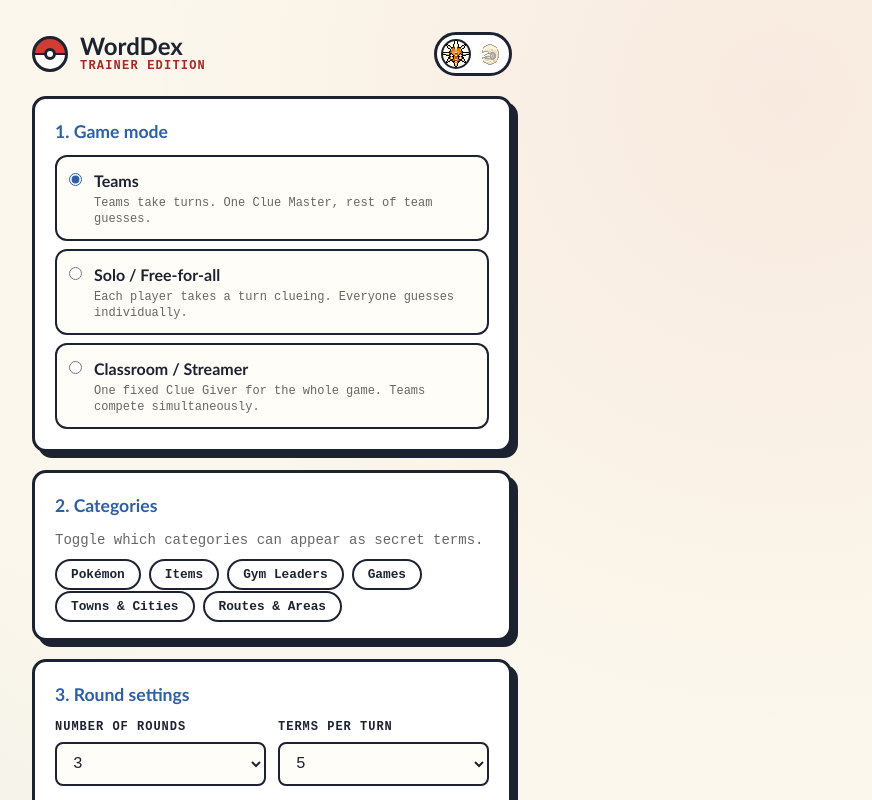
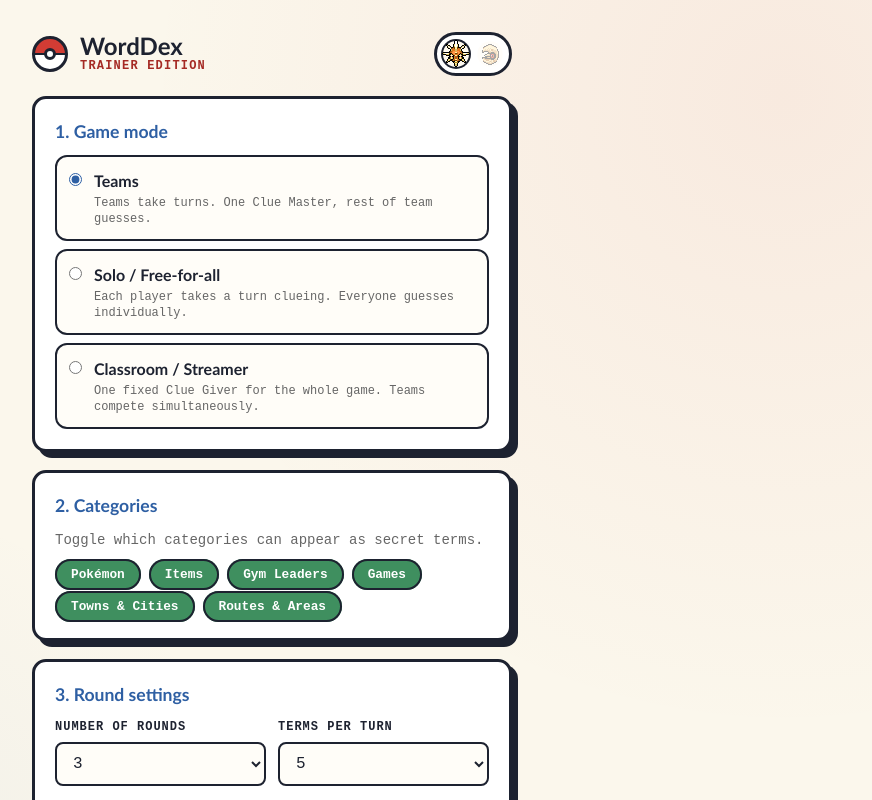
Before and after one commit to jameswolff96/worddex, a Next.js app: page /lobby/create in a window 1280 px wide. Shown: the top 800 px of the page, without its empty margins (368-1240 px from the left). Built offline with nearby package versions, Linux system fonts and the light colour scheme.

Commit message:
Fix category highlighting in lobby creation

```diff
--- a/src/app/globals.css
+++ b/src/app/globals.css
@@ -111,6 +111,7 @@
   transition: background 0.2s ease;
 }
 .pc-pill-active { background: var(--pc-green); color: #fff; }
+label:has(:checked) .pc-pill { background: var(--pc-green); color: #fff; }
 
 .pc-label {
   display: block;
--- a/src/app/lobby/create/page.tsx
+++ b/src/app/lobby/create/page.tsx
@@ -136,9 +136,9 @@
         name="categories"
         value={category}
         defaultChecked
-        className="sr-only peer"
+        className="sr-only"
       />
-      <span className="pc-pill peer-checked:pc-pill-active">{category}</span>
+      <span className="pc-pill">{category}</span>
     </label>
   );
 }
```
